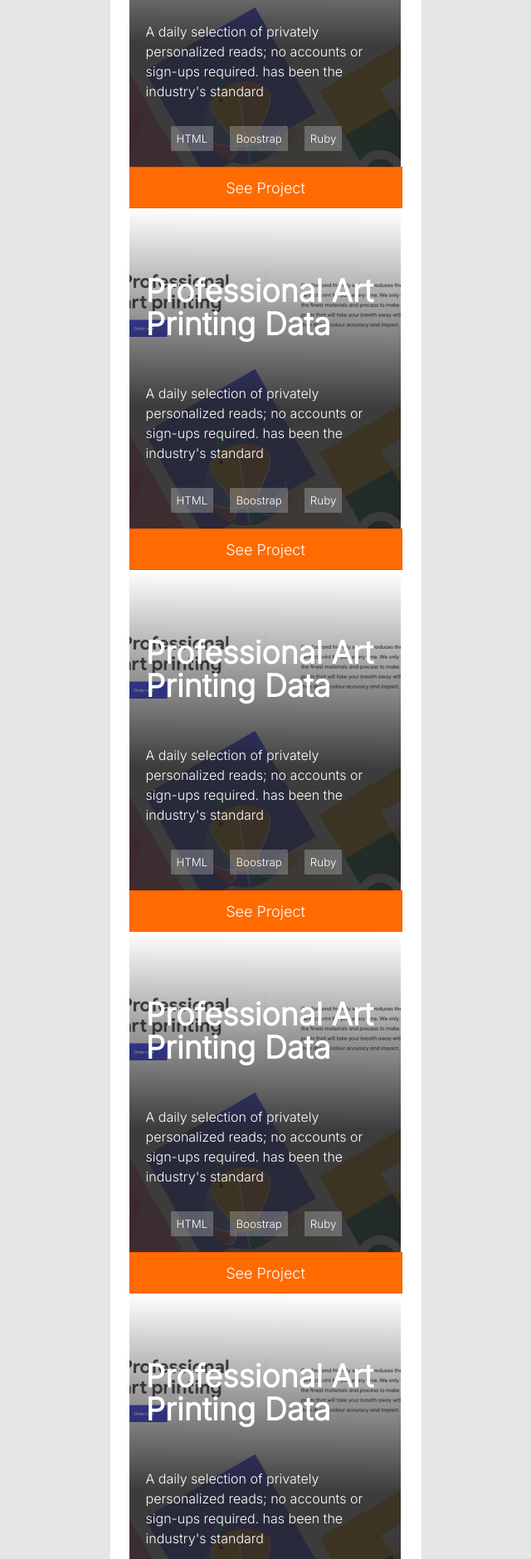
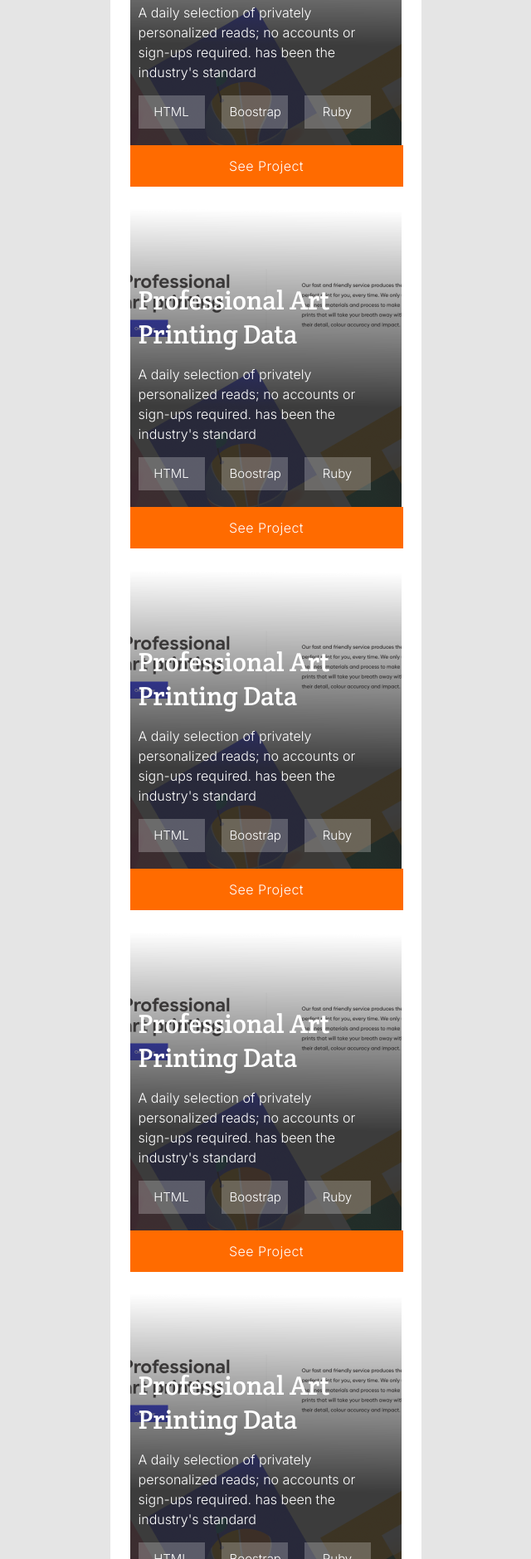
Before and after one commit to shafiuyushawu/portfolio, a website: page index.html in a window 1280 px wide. Shown: the part 2172-4051 px from the top of the page at 83% size, without its empty margins (320-960 px from the left). Drawn offline with Linux system fonts and the light colour scheme; files whose address does not match are found by name.

Commit message:
arranged button in section 3

```diff
--- a/index.css
+++ b/index.css
@@ -221,94 +221,91 @@ main {
   background: #fff5e1;
   color: #f55800;
   font-weight: 400;
-  border: 3px solid #f55800;
+  border: 1px solid #f55800;
 }
 
 /* Professional project section  */
 .professional__project {
+  background-image: url('./images/section_2.png');
+  width: 327px;
+  height: 386px;
+  margin-bottom: 50px;
+}
+
+.professional__project-container {
   display: flex;
   flex-direction: column;
-  background: #fff;
-  align-items: flex-start;
-  width: 375;
-}
-
-.professional__project-1 {
-  height: 386px;
-  background-image: url('./images/section_2.png');
+  width: 327px;
+  margin-top: 80px;
+  padding: 10px;
 }
 
 .professional__project-title {
-  margin-top: 80px;
-  width: 289px;
-  font-family: 'Inter', sans-serif;
-  font-size: 25px;
-  margin-left: 20px;
+  width: 295px;
+  font-size: 400;
+  font-size: 32px;
+  font-family: 'Crete Round', sans-serif;
   color: #fff;
-  line-height: 40px;
 }
 
 .professional__project-detail {
-  display: flex;
-  flex-direction: column;
-  width: 327px;
-}
-
-.professional__project-detail p {
+  font-family: 'Inter', sans-serif;
+  width: 295px;
+  font-size: 16px;
   color: #fff;
-  font-family: 'Inter', sans-serif;
-  height: 872;
   line-height: 24px;
-  display: flex;
-  margin: 20px;
 }
 
 .profession__project-butons {
-  display: flex;
-  width: 327px;
-  justify-content: flex-start;
+  display: grid;
+  width: 295;
 }
 
-.profession__project-butons ul {
+.profession__project-butons {
   list-style: none;
   display: flex;
 }
 
-.profession__project-butons ul li a {
-  padding: 10px;
-  width: 236px;
-  height: 40px;
+.profession__project-butons a {
+  text-decoration: none;
+  padding-right: 20px;
+  justify-content: space-around;
 }
 
-.professional__button-select {
+.profession__project-butons a button {
+  padding: 10px;
+  background: rgba(255, 255, 255, 0.24);
+  border: none;
+  color: #fff;
+  width: 80px;
+  height: 40px;
   font-family: 'Inter', sans-serif;
-  background: rgba(255, 255, 255, 0.24);
-  border-color: #fff;
-  color: #fff;
-  padding: 7px;
-  margin-top: -20px;
-  border: none;
+  font-size: 15px;
+  line-height: 20px;
+  font-weight: 400;
 }
 
 .professional__see-project {
-  font-family: 'Inter', sans-serif;
+  margin-top: 10px;
   display: flex;
-  justify-content: center;
-  align-items: center;
+  width: 327px;
   height: 48px;
-  width: 327px;
   background: #ff6b00;
   color: #fff;
-  border: 1px solid #f55800;
-  font-size: 18px;
-  font-weight: 700px;
+  align-items: center;
+  justify-content: center;
+  font-family: 'Inter', sans-serif;
+  text-align: center;
+  font-stretch: 17px;
+  line-height: 24px;
+  letter-spacing: 0.03em;
+  border: 1px solid #ff6b00;
 }
 
 .professional__see-project:hover {
   background: #fff5e1;
   color: #f55800;
   font-weight: 400;
-  border: 1px solid #f55800;
 }
 
 /* about me page  */
--- a/index.html
+++ b/index.html
@@ -127,9 +127,9 @@
 
 
                 <div id="project__1" class="professional__project">
-                    <div class="professional__project-1">
+                    <div class="professional__project-container">
                         <div class="professional__project-title">
-                            <hx>Professional Art <br> Printing Data</h>
+                            Professional Art <br> Printing Data
                         </div>
                         <div class="professional__project-detail">
                             <p>
@@ -140,23 +140,18 @@
                             </p>
                         </div>
                         <div class="profession__project-butons">
-                            <ul>
-                                <li>
                             <a href="#">
                                 <button type="button"  class="professional__button-select">HTML</button>
                             </a>
-                                </li>
-                                <li>
+
                             <a href="#">
                                 <button type="button"  class="professional__button-select">Boostrap</button>
                             </a>
-                                </li>
-                                <li>
+
                             <a href="#">
                                 <button type="button"  class="professional__button-select">Ruby</button>
                             </a>
-                                </li>
-                            </ul>
+
                         </div>
                     </div>
                     <div class="professional__see-project">
@@ -165,9 +160,9 @@
                 </div>
 
                 <div id="project__2" class="professional__project">
-                    <div class="professional__project-1">
+                    <div class="professional__project-container">
                         <div class="professional__project-title">
-                            <h1>Professional Art <br> Printing Data</h1>
+                            Professional Art <br> Printing Data
                         </div>
                         <div class="professional__project-detail">
                             <p>
@@ -178,23 +173,18 @@
                             </p>
                         </div>
                         <div class="profession__project-butons">
-                            <ul>
-                                <li>
                             <a href="#">
                                 <button type="button"  class="professional__button-select">HTML</button>
                             </a>
-                                </li>
-                                <li>
+
                             <a href="#">
                                 <button type="button"  class="professional__button-select">Boostrap</button>
                             </a>
-                                </li>
-                                <li>
+
                             <a href="#">
                                 <button type="button"  class="professional__button-select">Ruby</button>
                             </a>
-                                </li>
-                            </ul>
+
                         </div>
                     </div>
                     <div class="professional__see-project">
@@ -202,10 +192,10 @@
                     </div>
                 </div>
 
-                <div id="project__2" class="professional__project">
-                    <div class="professional__project-1">
+                <div id="project__3" class="professional__project">
+                    <div class="professional__project-container">
                         <div class="professional__project-title">
-                            <h1>Professional Art <br> Printing Data</h1>
+                            Professional Art <br> Printing Data
                         </div>
                         <div class="professional__project-detail">
                             <p>
@@ -216,23 +206,18 @@
                             </p>
                         </div>
                         <div class="profession__project-butons">
-                            <ul>
-                                <li>
                             <a href="#">
-                                        <button type="button"  class="professional__button-select">HTML</button>
+                                <button type="button" class="professional__button-select">HTML</button>
                             </a>
-                                </li>
-                                <li>
+
                             <a href="#">
-                                        <button type="button"  class="professional__button-select">Boostrap</button>
+                                <button type="button" class="professional__button-select">Boostrap</button>
                             </a>
-                                </li>
-                                <li>
+
                             <a href="#">
-                                        <button type="button"  class="professional__button-select">Ruby</button>
+                                <button type="button" class="professional__button-select">Ruby</button>
                             </a>
-                                </li>
-                            </ul>
+
                         </div>
                     </div>
                     <div class="professional__see-project">
@@ -240,10 +225,10 @@
                     </div>
                 </div>
 
-                <div id="project__3" class="professional__project">
-                    <div class="professional__project-1">
+                <div id="project__4" class="professional__project">
+                    <div class="professional__project-container">
                         <div class="professional__project-title">
-                            <h1>Professional Art <br> Printing Data</h1>
+                            Professional Art <br> Printing Data
                         </div>
                         <div class="professional__project-detail">
                             <p>
@@ -254,34 +239,28 @@
                             </p>
                         </div>
                         <div class="profession__project-butons">
-                            <ul>
-                                <li>
                             <a href="#">
-                                        <button type="button"  class="professional__button-select">HTML</button>
+                                <button type="button" class="professional__button-select">HTML</button>
                             </a>
-                                </li>
-                                <li>
+
                             <a href="#">
-                                        <button type="button"  class="professional__button-select">Boostrap</button>
+                                <button type="button" class="professional__button-select">Boostrap</button>
                             </a>
-                                </li>
-                                <li>
+
                             <a href="#">
-                                        <button type="button"  class="professional__button-select">Ruby</button>
+                                <button type="button" class="professional__button-select">Ruby</button>
                             </a>
-                                </li>
-                            </ul>
+
                         </div>
                     </div>
                     <div class="professional__see-project">
                         See Project
                     </div>
                 </div>
-
-                <div id="project__4" class="professional__project">
-                    <div class="professional__project-1">
+                <div id="project__5" class="professional__project">
+                    <div class="professional__project-container">
                         <div class="professional__project-title">
-                            <h1>Professional Art <br> Printing Data</h1>
+                            Professional Art <br> Printing Data
                         </div>
                         <div class="professional__project-detail">
                             <p>
@@ -292,23 +271,18 @@
                             </p>
                         </div>
                         <div class="profession__project-butons">
-                            <ul>
-                                <li>
                             <a href="#">
-                                        <button type="button"  class="professional__button-select">HTML</button>
+                                <button type="button" class="professional__button-select">HTML</button>
                             </a>
-                                </li>
-                                <li>
+
                             <a href="#">
-                                        <button type="button"  class="professional__button-select">Boostrap</button>
+                                <button type="button" class="professional__button-select">Boostrap</button>
                             </a>
-                                </li>
-                                <li>
+
                             <a href="#">
-                                        <button type="button"  class="professional__button-select">Ruby</button>
+                                <button type="button" class="professional__button-select">Ruby</button>
                             </a>
-                                </li>
-                            </ul>
+
                         </div>
                     </div>
                     <div class="professional__see-project">
@@ -316,10 +290,10 @@
                     </div>
                 </div>
 
-                <div id="project__5" class="professional__project">
-                    <div class="professional__project-1">
+                <div id="project__6" class="professional__project">
+                    <div class="professional__project-container">
                         <div class="professional__project-title">
-                            <h1>Professional Art <br> Printing Data</h1>
+                            Professional Art <br> Printing Data
                         </div>
                         <div class="professional__project-detail">
                             <p>
@@ -330,68 +304,24 @@
                             </p>
                         </div>
                         <div class="profession__project-butons">
-                            <ul>
-                                <li>
                             <a href="#">
-                                        <button type="button"  class="professional__button-select">HTML</button>
+                                <button type="button" class="professional__button-select">HTML</button>
                             </a>
-                                </li>
-                                <li>
+
                             <a href="#">
-                                        <button type="button"  class="professional__button-select">Boostrap</button>
+                                <button type="button" class="professional__button-select">Boostrap</button>
                             </a>
-                                </li>
-                                <li>
+
                             <a href="#">
-                                        <button type="button"  class="professional__button-select">Ruby</button>
+                                <button type="button" class="professional__button-select">Ruby</button>
                             </a>
-                                </li>
-                            </ul>
+
                         </div>
                     </div>
                     <div class="professional__see-project">
                         See Project
                     </div>
                 </div>
-
-                <div id="project__6" class="professional__project">
-                    <div class="professional__project-1">
-                        <div class="professional__project-title">
-                            <h1>Professional Art <br> Printing Data</h1>
-                        </div>
-                        <div class="professional__project-detail">
-                            <p>
-                                A daily selection of privately <br>
-                                personalized reads; no accounts or <br>
-                                sign-ups required. has been the <br>
-                                industry's standard
-                            </p>
-                        </div>
-                        <div class="profession__project-butons">
-                            <ul>
-                                <li>
-                                    <a href="#">
-                                        <button type="button"  class="professional__button-select">HTML</button>
-                                    </a>
-                                </li>
-                                <li>
-                                    <a href="#">
-                                        <button type="button"  class="professional__button-select">Boostrap</button>
-                                    </a>
-                                </li>
-                                <li>
-                                    <a href="#">
-                                        <button type="button"  class="professional__button-select">Ruby</button>
-                                    </a>
-                                </li>
-                            </ul>
-                        </div>
-                    </div>
-                    <div class="professional__see-project">
-                        See Project
-                    </div>
-                </div>
-
             </section>
 
             <section class="aboutme">
```
Lines whose indentation alone changed are shown as unchanged.
